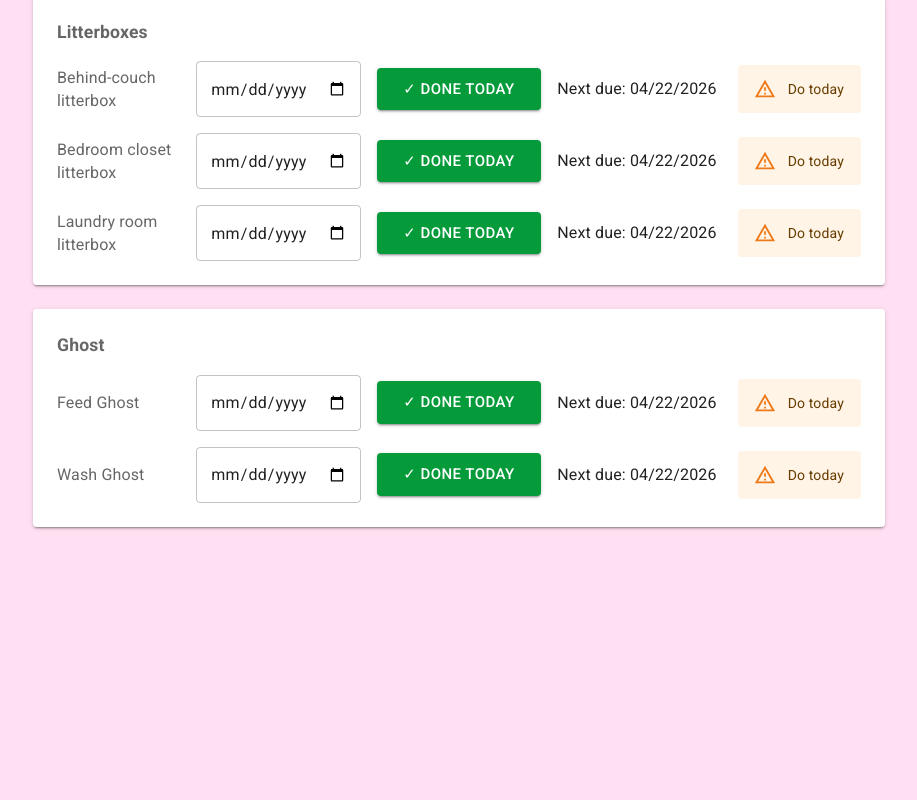
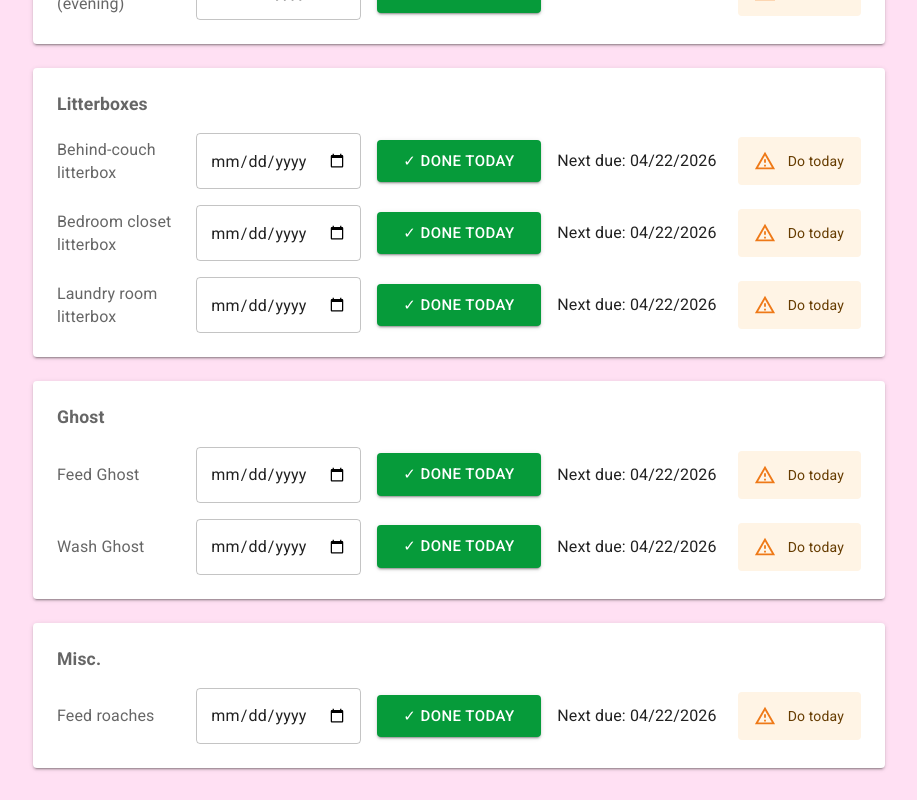
Before and after one commit to talia-storymaker/animals-and-chores, a React (Vite) app: page / in a window 1280 px wide. Shown: the part 1168-1968 px from the top of the page, without its empty margins (181-1098 px from the left). Before the commit the page ends 1727 px from the top, so only its background shows below. Built offline with nearby package versions, Linux system fonts and the light colour scheme.

Commit message:
Add some chores

```diff
--- a/src/App.tsx
+++ b/src/App.tsx
@@ -29,7 +29,7 @@ const theme = createTheme({
 });
 
 type category = "general" | "animal";
-type animalSubcategory = "feedCats" | "litterbox" | "ghost";
+type animalSubcategory = "feedCats" | "litterbox" | "ghost" | "misc";
 interface Chore {
   name: string;
   label: string;
@@ -54,7 +54,18 @@ const chores: Chore[] = [
   },
   { name: "washLaundry", label: "Put laundry in washer", category: "general" },
   { name: "dryLaundry", label: "Put laundry in dryer", category: "general" },
-  { name: "foldLaundry", label: "Fold laundry", category: "general", dueInXDays: 2},
+  {
+    name: "foldLaundry",
+    label: "Fold laundry",
+    category: "general",
+    dueInXDays: 2,
+  },
+  {
+    name: "changeOil",
+    label: "Change oil",
+    category: "general",
+    dueInXDays: 30,
+  },
   {
     name: "feedSeanMorning",
     label: "Feed Sean (morning)",
@@ -113,6 +124,13 @@ const chores: Chore[] = [
     category: "animal",
     animalSubcategory: "litterbox",
     dueInXDays: 2,
+  },
+  {
+    name: "feedRoaches",
+    label: "Feed roaches",
+    category: "animal",
+    animalSubcategory: "misc",
+    dueInXDays: 7,
   },
 ];
 
@@ -283,7 +301,7 @@ function App() {
             </FormControl>
           </Paper>
 
-          <Paper elevation={2} sx={{ p: 3 }}>
+          <Paper elevation={2} sx={{ p: 3, mb: 3 }}>
             <FormControl fullWidth component="fieldset">
               <FormLabel
                 component="legend"
@@ -310,6 +328,34 @@ function App() {
               </Stack>
             </FormControl>
           </Paper>
+
+          <Paper elevation={2} sx={{ p: 3 }}>
+            <FormControl fullWidth component="fieldset">
+              <FormLabel
+                component="legend"
+                sx={{ mb: 2, fontSize: "1.1rem", fontWeight: 600 }}
+              >
+                Misc.
+              </FormLabel>
+              <Stack spacing={2}>
+                {chores.map((chore) => {
+                  if (chore.animalSubcategory === "misc") {
+                    return (
+                      <Chore
+                        key={chore.name}
+                        name={chore.name}
+                        label={chore.label}
+                        dayDone={choresStatus[chore.name]}
+                        changeHandler={handleChange}
+                        dueInXDays={chore.dueInXDays}
+                      />
+                    );
+                  }
+                  return null;
+                })}
+              </Stack>
+            </FormControl>
+          </Paper>
         </Box>
       </Container>
     </ThemeProvider>
```
